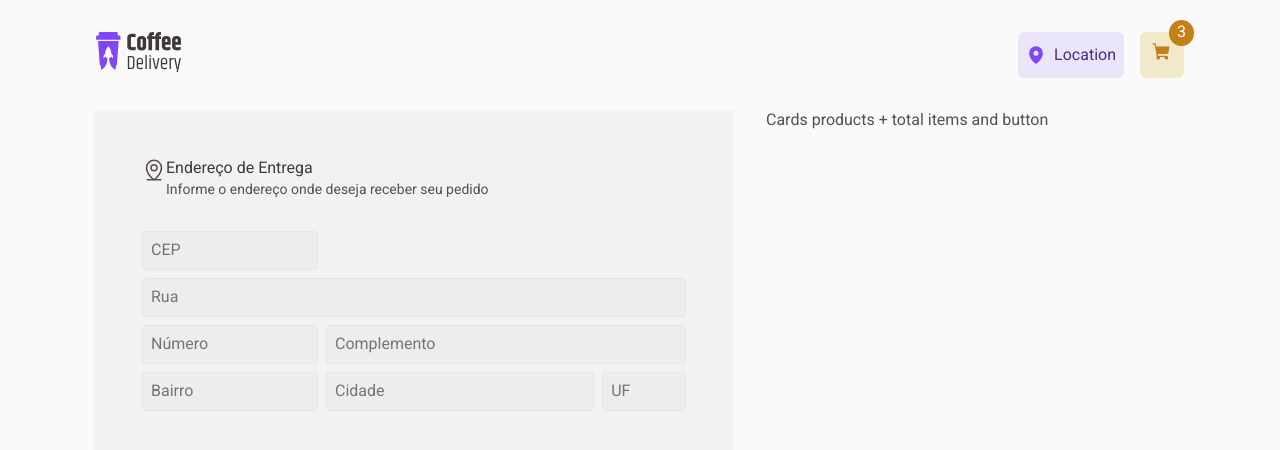
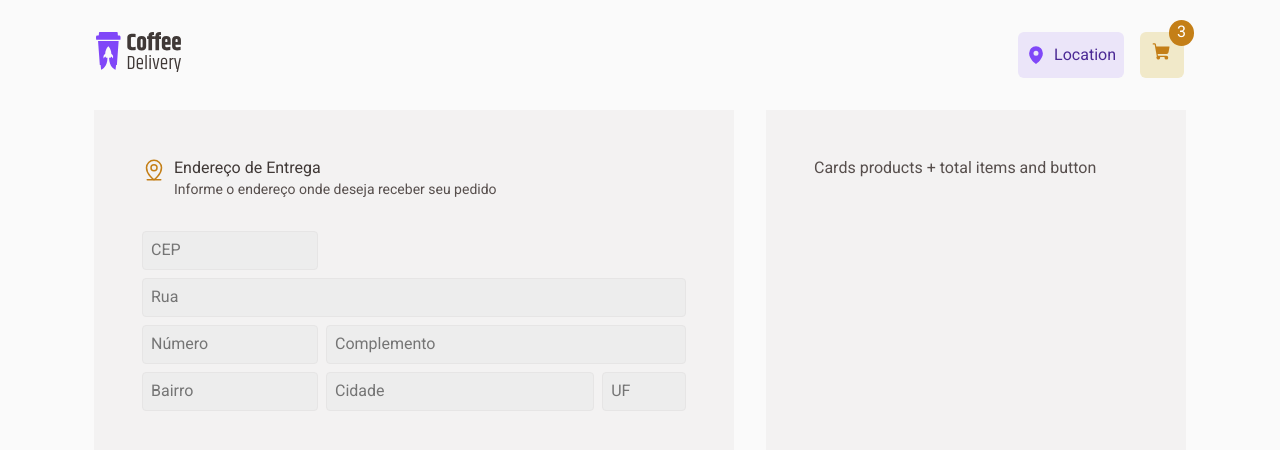
Before and after one commit to bruflor/ignite-challenge02-Coffe-Delivery, a React (Vite) app: page /cart in a window 1280 px wide. Shown: the top 450 px of the page. Built offline with nearby package versions, Linux system fonts and the light colour scheme.

Commit message:
form layout done

```diff
--- a/src/pages/Cart/style.ts
+++ b/src/pages/Cart/style.ts
@@ -5,10 +5,10 @@ export const CartPageContainer = styled.div`
   grid-template-columns: 640px 420px;
   justify-content: center;
   gap: 2rem;
-  /* align-items: center; */
 
-  div {
-    /* background: red; */
+  > div {
+    padding: 3rem;
+    background: ${(props) => props.theme["base-card"]};
   }
 
   @media (max-width: 768px) {
@@ -17,12 +17,15 @@ export const CartPageContainer = styled.div`
 `;
 
 export const FormContainer = styled.div`
-  background: ${(props) => props.theme["base-card"]};
-  padding: 3rem;
+  /* padding: 3rem;
+  background: ${(props) => props.theme["base-card"]}; */
   > div {
     display: flex;
     margin-bottom: 2rem;
-
+    gap: 0.5rem;
+    svg {
+      color: ${(props) => props.theme["yellow-dark"]};
+    }
     > div > h3 {
       font-size: 1rem;
     }
```
